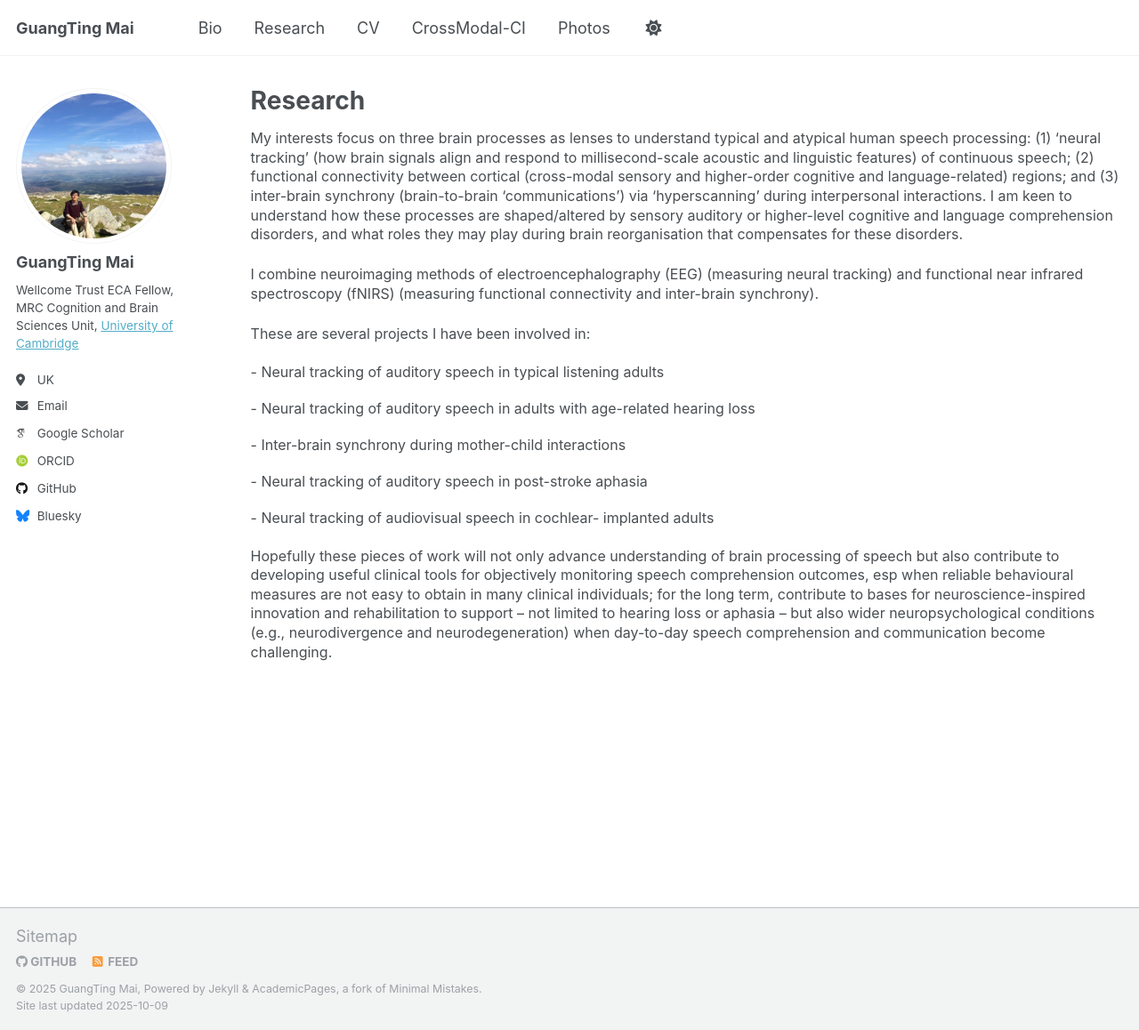
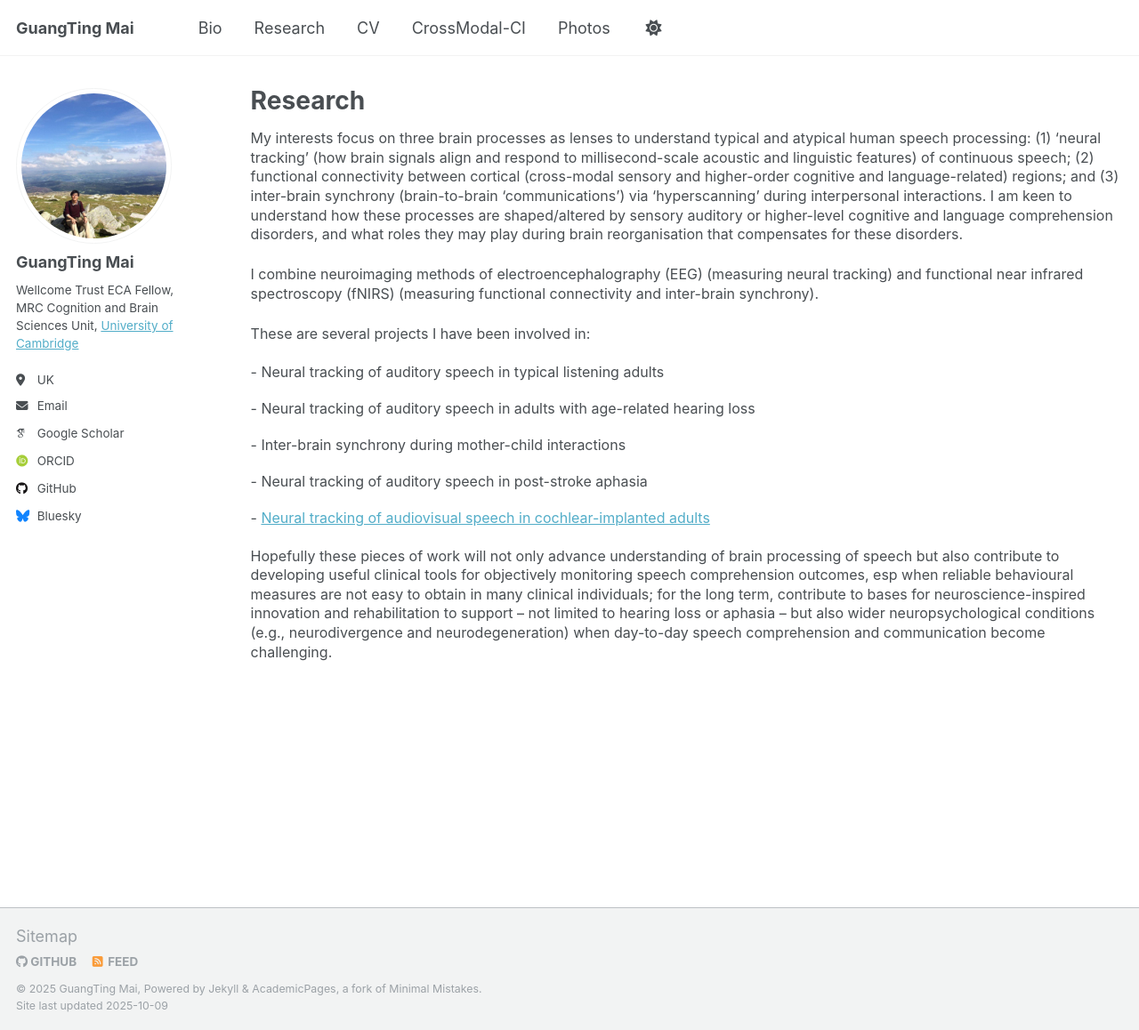
Before and after one commit to guangtingmai/guangtingmai.github.io, a Jekyll site: the page built from _pages/research.html, in a window 1280 px wide and 1158 px high. Shown: the whole window at 89% size. Built offline with Jekyll 4.4.1, drawn with Linux system fonts in a browser that asks for light colours; some web fonts are replaced.

Commit message:
Update research.html

```diff
--- a/_pages/research.html
+++ b/_pages/research.html
@@ -22,8 +22,7 @@
   interactions</span></p>
 <p><span style="font-size: 12pt;line-height: 1.1;display: block;margin-bottom: 0.05vh">   -	Neural tracking of auditory speech in post-stroke
   aphasia</span></p>
-<p><span style="font-size: 12pt;line-height: 1.1;display: block;margin-bottom: 0.12vh">   -	Neural tracking of audiovisual speech in cochlear-
-  implanted adults</span></p>
+<p><span style="font-size: 12pt;line-height: 1.1;display: block;margin-bottom: 0.12vh">   -	<a href="https://guangtingmai.github.io/crossmodal-ci/">Neural tracking of audiovisual speech in cochlear-implanted adults</a></span></p>
 <p><span style="font-size: 12pt;line-height: 1.35;display: block;margin-bottom: 0.12vh">Hopefully these pieces of work will not only advance
   understanding of brain processing of speech but also contribute to developing useful clinical tools for objectively monitoring speech
   comprehension outcomes, esp when reliable behavioural measures are not easy to obtain in many clinical individuals; for the long term, contribute
```
